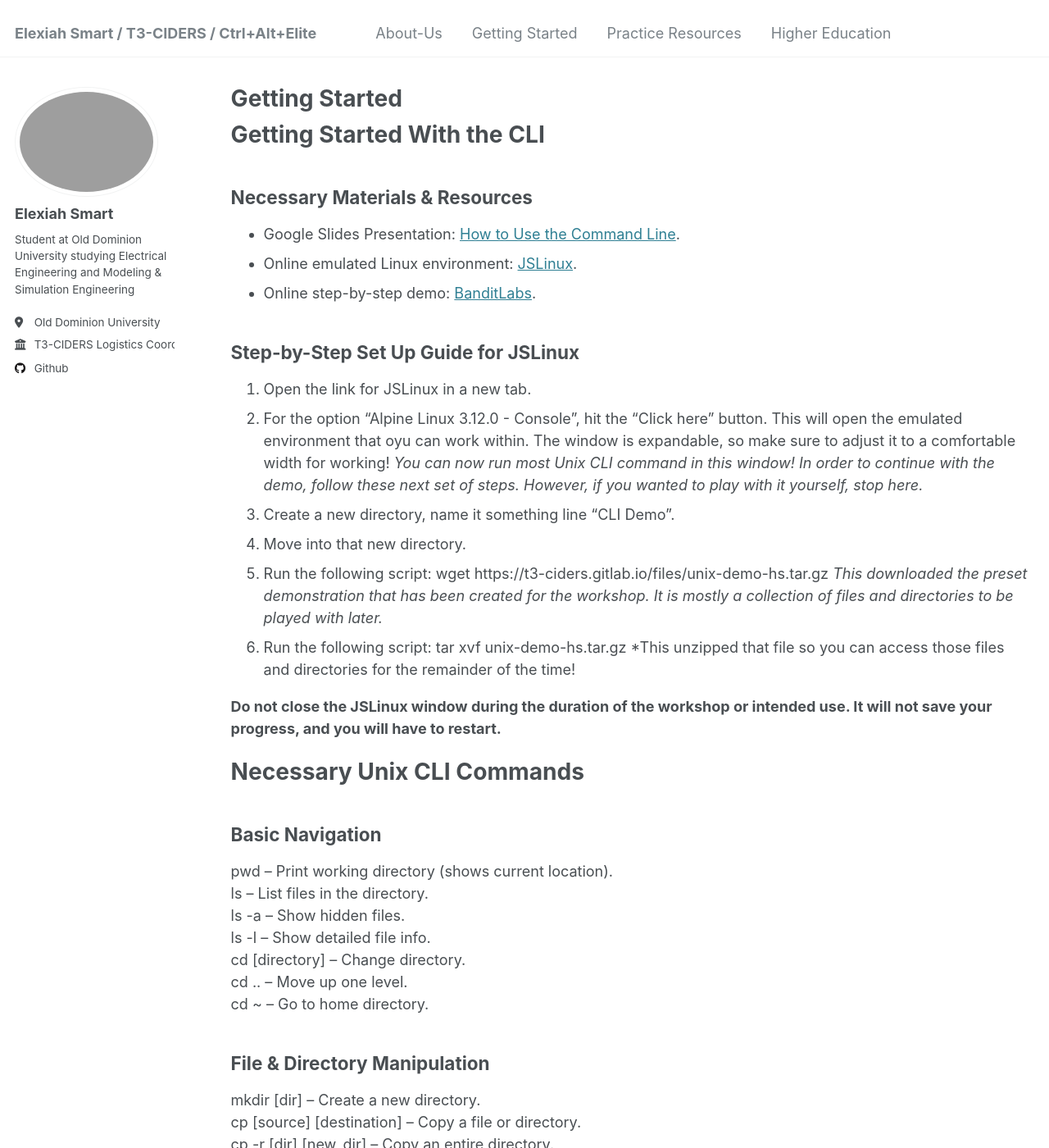
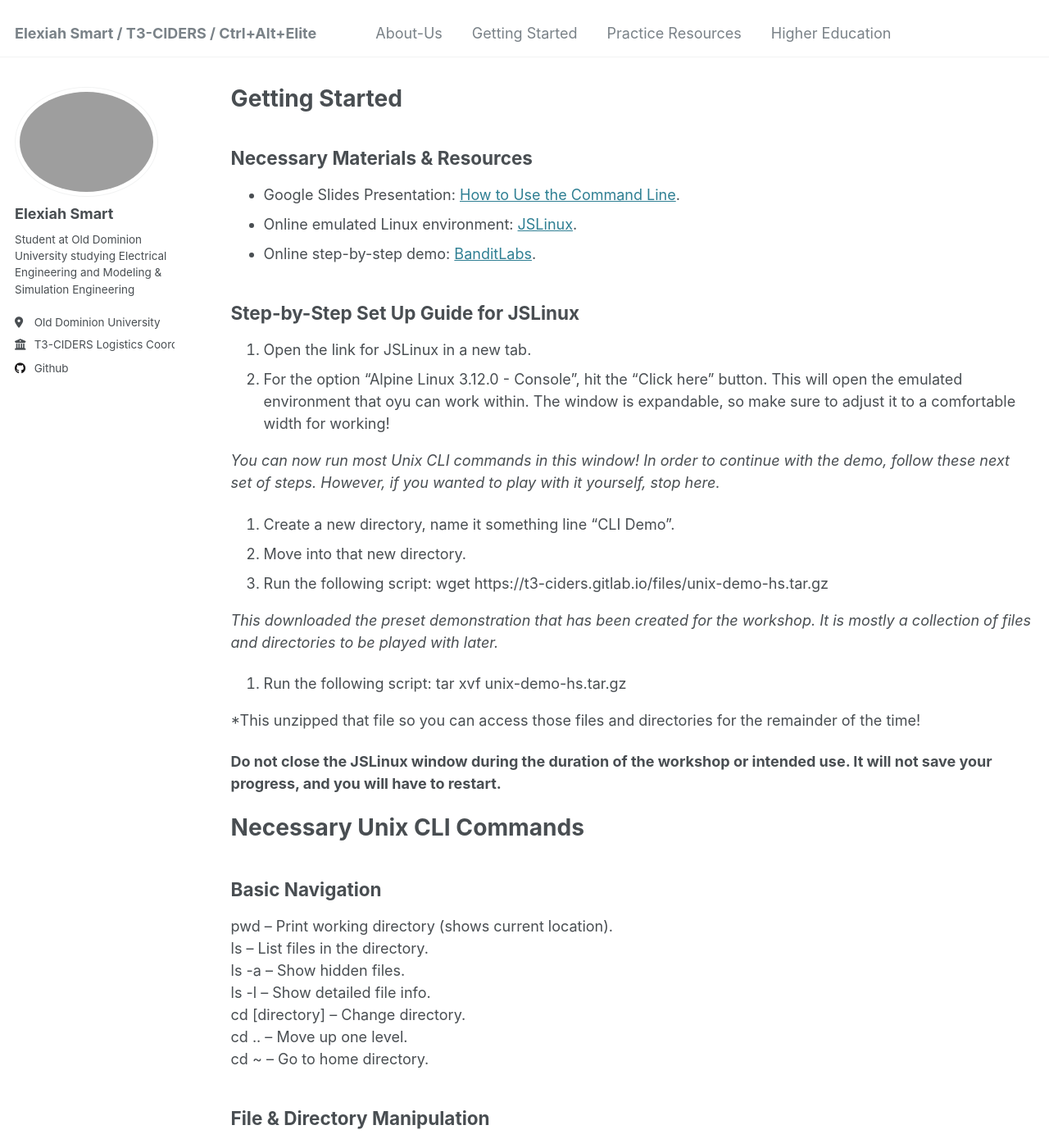
Before and after one commit to lexiluthor05/Ctrl-Alt-Elite, a Jekyll site: the page built from _pages/cv.md, in a window 1280 px wide and 1400 px high. Shown: the whole window at 82% size. Built offline with Jekyll 4.4.1, drawn with Linux system fonts in a browser that asks for light colours.

Commit message:
some minor adjustments to getting started page

```diff
--- a/_pages/cv.md
+++ b/_pages/cv.md
@@ -8,9 +8,6 @@ redirect from:
 ---
 
 {% include base_path %}
-
-Getting Started With the CLI
-======
 
 Necessary Materials & Resources
 ------
@@ -23,14 +20,19 @@ Step-by-Step Set Up Guide for JSLinux
 ------
 1. Open the link for JSLinux in a new tab.
 2. For the option "Alpine Linux 3.12.0 - Console", hit the "Click here" button. This will open the emulated environment that oyu can work within. The window is expandable, so make sure to adjust it to a comfortable width for working!
-*You can now run most Unix CLI command in this window! In order to continue with the demo, follow these next set of steps. However, if you wanted to play with it yourself, stop here.*
+
+*You can now run most Unix CLI commands in this window! In order to continue with the demo, follow these next set of steps. However, if you wanted to play with it yourself, stop here.*
+
 3. Create a new directory, name it something line "CLI Demo".
 4. Move into that new directory.
 5. Run the following script:
 	wget https://t3-ciders.gitlab.io/files/unix-demo-hs.tar.gz
+
 *This downloaded the preset demonstration that has been created for the workshop. It is mostly a collection of files and directories to be played with later.*
+
 6. Run the following script:
 	tar xvf unix-demo-hs.tar.gz
+
 *This unzipped that file so you can access those files and directories for the remainder of the time!
 
 **Do not close the JSLinux window during the duration of the workshop or intended use. It will not save your progress, and you will have to restart.**
```
